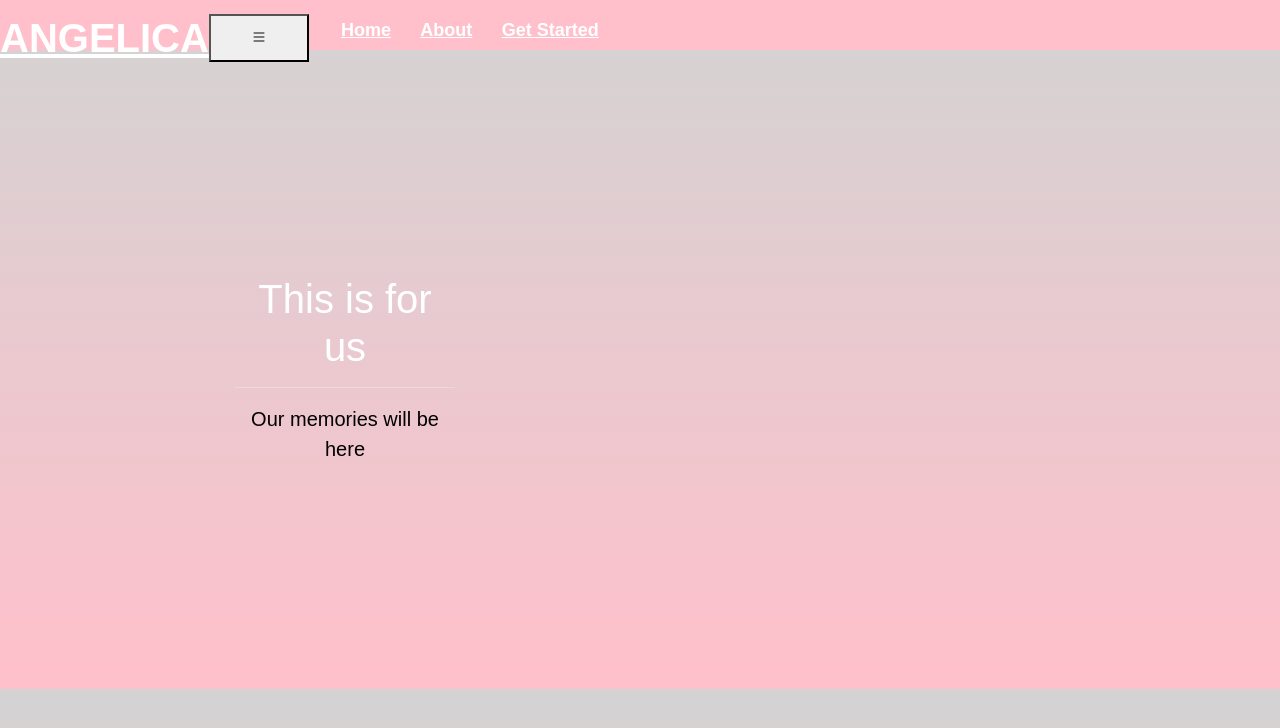
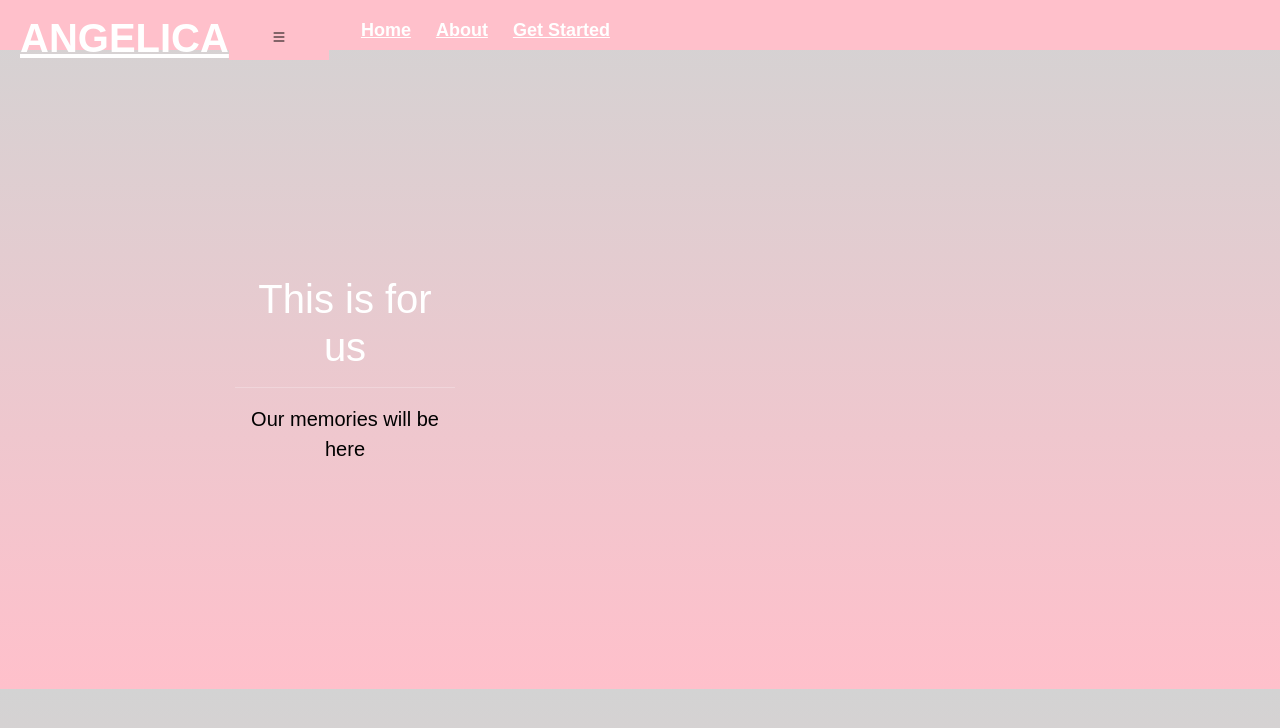
Before and after one commit to Ish1008/MyProject, a plain HTML site: page index.html in a window 1280 px wide. Drawn offline with nearby package versions, Linux system fonts and the light colour scheme.

Commit message:
style.css

```diff
--- a/style.css
+++ b/style.css
@@ -1,71 +1,90 @@
-body{
+body {
     background: linear-gradient(180deg, #d3d3d3, pink);
 }
-*{
+
+* {
     text-decoration: none;
     margin: 0;
+    padding: 0;
+    box-sizing: border-box;
 }
-.navbar{
-    background:  pink;
+
+.navbar {
+    background: pink;
     font-family: sans-serif;
-    padding: auto;
     height: 50px;
-    margin: auto;
+    width: 100%;
+}
 
-}
-.navdiv{
+.navdiv {
     display: flex;
     align-items: center;
     justify-content: space-between;
+    padding: 0 20px;
 }
-.logo a{
+
+.logo a {
     font-size: 40px;
     font-weight: 600;
     color: white;
 }
-li{
+
+ul {
+    padding: 0;
+}
+
+li {
     list-style: none;
     display: inline-block;
 }
-li a{
-    color:white;
+
+li a {
+    color: white;
     font-size: 18px;
     font-weight: bold;
     margin-right: 25px;
 }
-li a:hover{
+
+li a:hover {
     background-color: white;
 }
-button{
-see    background-color:  pink  ;
+
+button {
+    background-color: pink;
     margin-left: 15px;
     border-radius: 10px;
     padding: 10px;
     width: 100px;
+    border: none;
+    cursor: pointer;
 }
-button a{
+
+button a {
     color: white;
     font-weight: bold;
     font-size: 15px;
 }
-button a:hover{
+
+button a:hover {
     background-color: white;
 }
-.content{
+
+.content {
     color: white;
     text-align: center;
     margin: 225px;
     padding-right: 600px;
     padding-left: 10px;
     font-size: 20px;
-   font-family: sans-serif;
+    font-family: sans-serif;
 }
-p,h1 {
+
+p, h1 {
     color: black;
 }
+
 /* ------------------- Mobile View ------------------- */
 @media (max-width: 768px) {
-
     .navbar {
         height: auto;
         flex-direction: column;
@@ -76,7 +95,6 @@ p,h1 {
         flex-direction: column;
         text-align: center;
     }
-
 
     .menu-toggle {
         display: block;
@@ -90,6 +108,7 @@ p,h1 {
         top: 15px;
         z-index: 1001;
     }
+
     .nav-links {
         display: none;
         flex-direction: column;
@@ -102,7 +121,6 @@ p,h1 {
         padding: 10px 0;
     }
 
-
     .nav-links.active {
         display: flex;
     }
@@ -111,7 +129,6 @@ p,h1 {
         width: 100%;
         text-align: center;
     }
-
 
     .content {
         margin: 50px auto;
@@ -127,7 +144,7 @@ p,h1 {
     }
 }
 
-/* -------------------(Phones) ------------------- */
+/* ------------------- Phones ------------------- */
 @media (max-width: 480px) {
     .logo a {
         font-size: 24px;
@@ -155,9 +172,15 @@ p,h1 {
     }
 }
 
-
+/* ------------------- Hide Burger Icon on Desktop ------------------- */
 @media (min-width: 769px) {
     .menu-toggle {
-        display: none;
+        display: none !important;
+    }
+
+    .nav-links {
+        display: flex !important;
+        position: static;
+        flex-direction: row;
     }
 }
```
